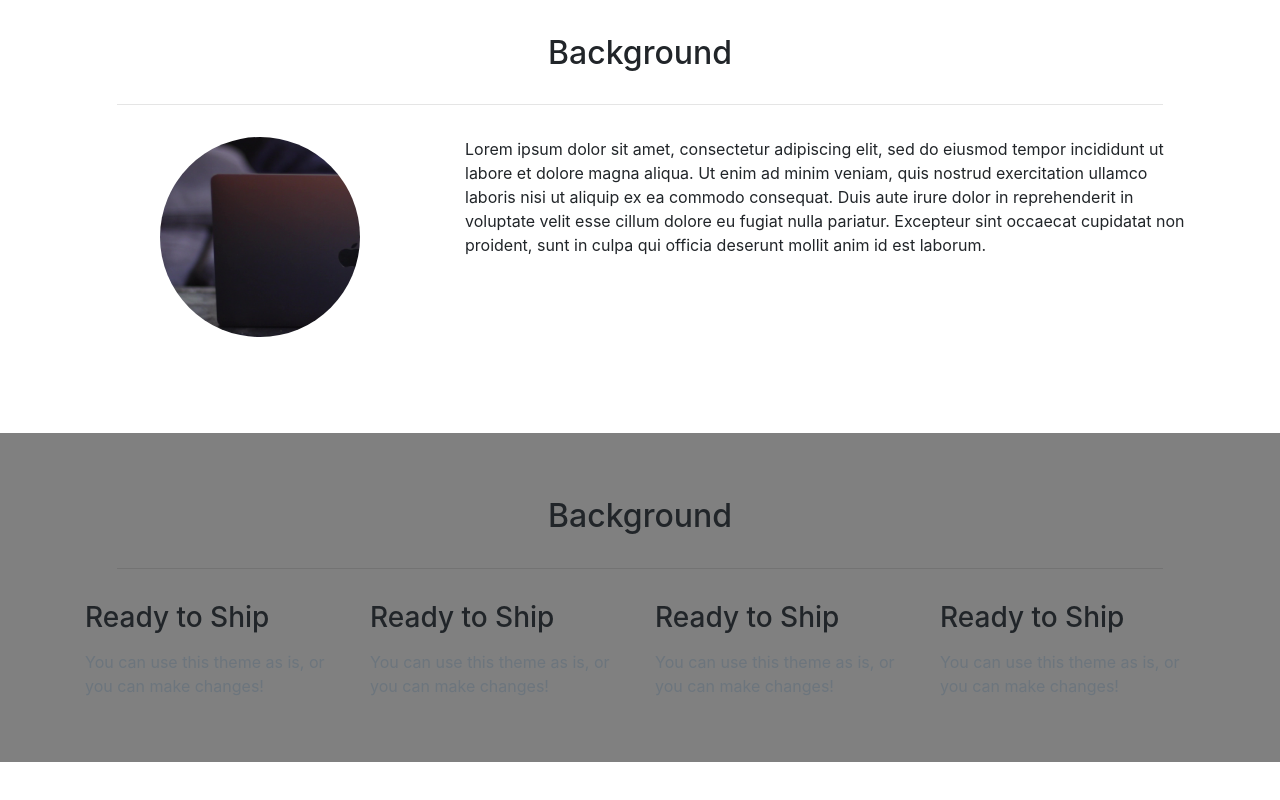
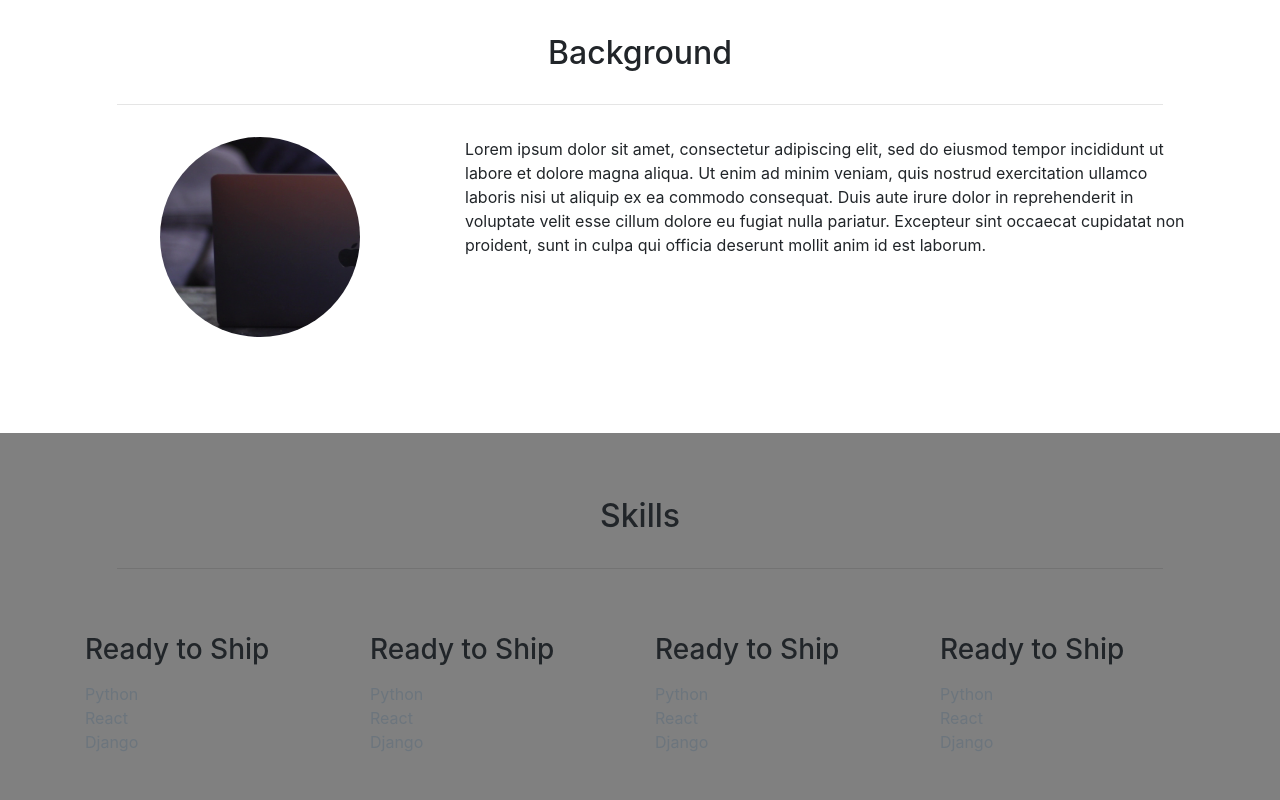
Before and after one commit to rtakasu/personal_website_react, a React (Create React App) app: page / in a window 1280 px wide. Shown: the part 830-1630 px from the top of the page. Before the commit the page ends 1592 px from the top, so only its background shows below. Built offline with nearby package versions, Linux system fonts and the light colour scheme.

Commit message:
skills skeleton

```diff
--- a/src/About.js
+++ b/src/About.js
@@ -13,7 +13,7 @@ class About extends React.Component {
 			  			/>
 			  		<AboutItem
 			  			title={'Ready to Ship'}
-			  			text={'You can use this theme as is, or you can make changes!'}
+			  			text={'You can use \n this theme as is, or you can make changes!'}
 			  			/>
 			  		<AboutItem
 			  			title={'Ready to Ship'}
--- a/src/App.css
+++ b/src/App.css
@@ -63,8 +63,10 @@ body, html, #root, .container-div {
   width: auto;
 }
 
-.background-text {
-
+.skill-item {
+  margin-left: auto;
+  margin-right: auto;
+  margin-top: 2rem;
 }
 
 .bgimage {
--- a/src/App.js
+++ b/src/App.js
@@ -5,6 +5,7 @@ import Hero from './Hero.js';
 import Section from './Section.js';
 import Background from './Background.js';
 import About from './About.js';
+import Skills from './Skills.js';
 import AboutItem from './AboutItem.js';
 import { Button, Image, Row, Col, Grid, Jumbotron } from 'react-bootstrap';
 
@@ -33,10 +34,10 @@ class App extends Component {
                   sectionBody={<Background/>}
                 />
                 <Section
-                  id={'background'}
-                  title={'Background'}
+                  id={'skills'}
+                  title={'Skills'}
                   background={'grey'}
-                  sectionBody={<About/>}
+                  sectionBody={<Skills/>}
                 />
 
             </div>
--- a/src/Hero.js
+++ b/src/Hero.js
@@ -4,13 +4,13 @@ import { Button, Image, Row, Col, Grid, Jumbotron } from 'react-bootstrap';
 class Hero extends React.Component {
 	render () {
 		return (
-			<div class="bgimage">
+			<div className="bgimage">
 			  <Grid fluid>
 			    <Row>
 			      <Col lg={12} md={12} sm={12} xs={12}>
 			        <h5>Hello, world! Full width Hero-unit header</h5>
 			        <p>This is a template for a simple marketing or informational website. It includes a large callout called the hero unit and three supporting pieces of content. Use it as a starting point to create something more unique.</p>
-			        <p><a href="#" class="btn btn-primary btn-large">Learn more »</a></p>
+			        <p><a href="#" className="btn btn-primary btn-large">Learn more »</a></p>
 			      </Col>
 			    </Row>
 			  </Grid>
--- /dev/null
+++ b/src/SkillItem.js
@@ -0,0 +1,21 @@
+import React, { Component } from 'react';
+import { Button, Image, Row, Col, Grid, Jumbotron } from 'react-bootstrap';
+
+class SkillItem extends React.Component {
+	render (props) {
+		return (
+			<Col lg={3} md={6} className='skill-item'>
+				<div>
+					<i className="fa fa-4x fa-diamond text-primary mb-3 sr-icons"></i>
+				  <h3 className="mb-3">{this.props.title}</h3>
+				  {this.props.skillList.map((item) =>
+				  		<p key={item} className="text-muted mb-0">{item}</p>
+				  	)}
+
+				 </div>
+			</Col>
+		)
+	}
+}
+
+export default SkillItem;
--- /dev/null
+++ b/src/Skills.js
@@ -0,0 +1,29 @@
+import React, { Component } from 'react';
+import SkillItem from './SkillItem.js';
+import { Button, Image, Row, Col, Grid, Jumbotron } from 'react-bootstrap';
+
+class Skills extends React.Component {
+	render () {
+		return (
+			  <Grid>
+			  	<Row>
+			  		<SkillItem
+			  			title={'Ready to Ship'}
+			  			skillList={['Python', 'React', 'Django']}/>
+		  			<SkillItem
+			  			title={'Ready to Ship'}
+			  			skillList={['Python', 'React', 'Django']}/>
+		  			<SkillItem
+			  			title={'Ready to Ship'}
+			  			skillList={['Python', 'React', 'Django']}/>
+		  			<SkillItem
+			  			title={'Ready to Ship'}
+			  			skillList={['Python', 'React', 'Django']}/>
+
+			  	</Row>
+			  </Grid>
+		)
+	}
+}
+
+export default Skills;
```
